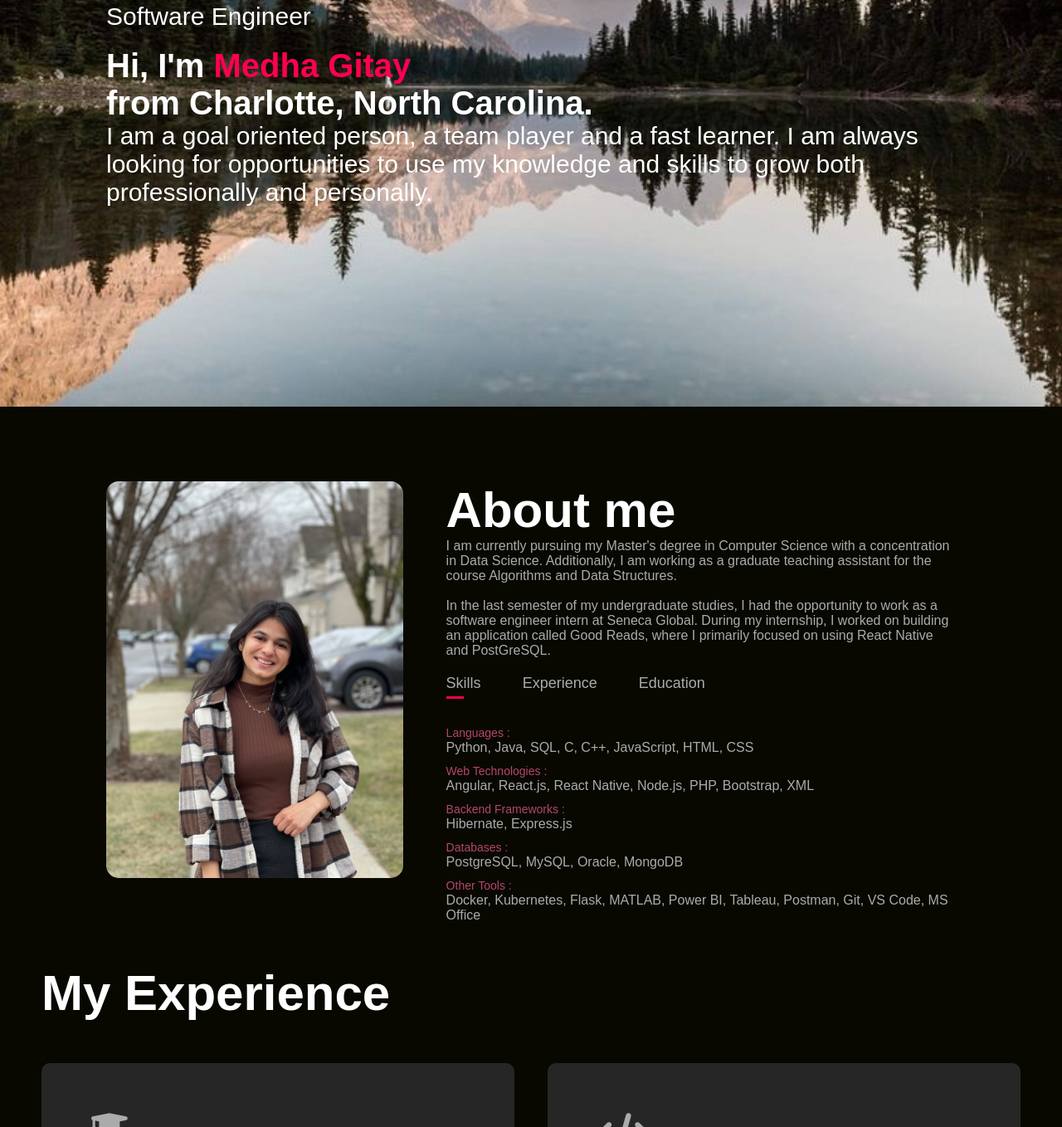
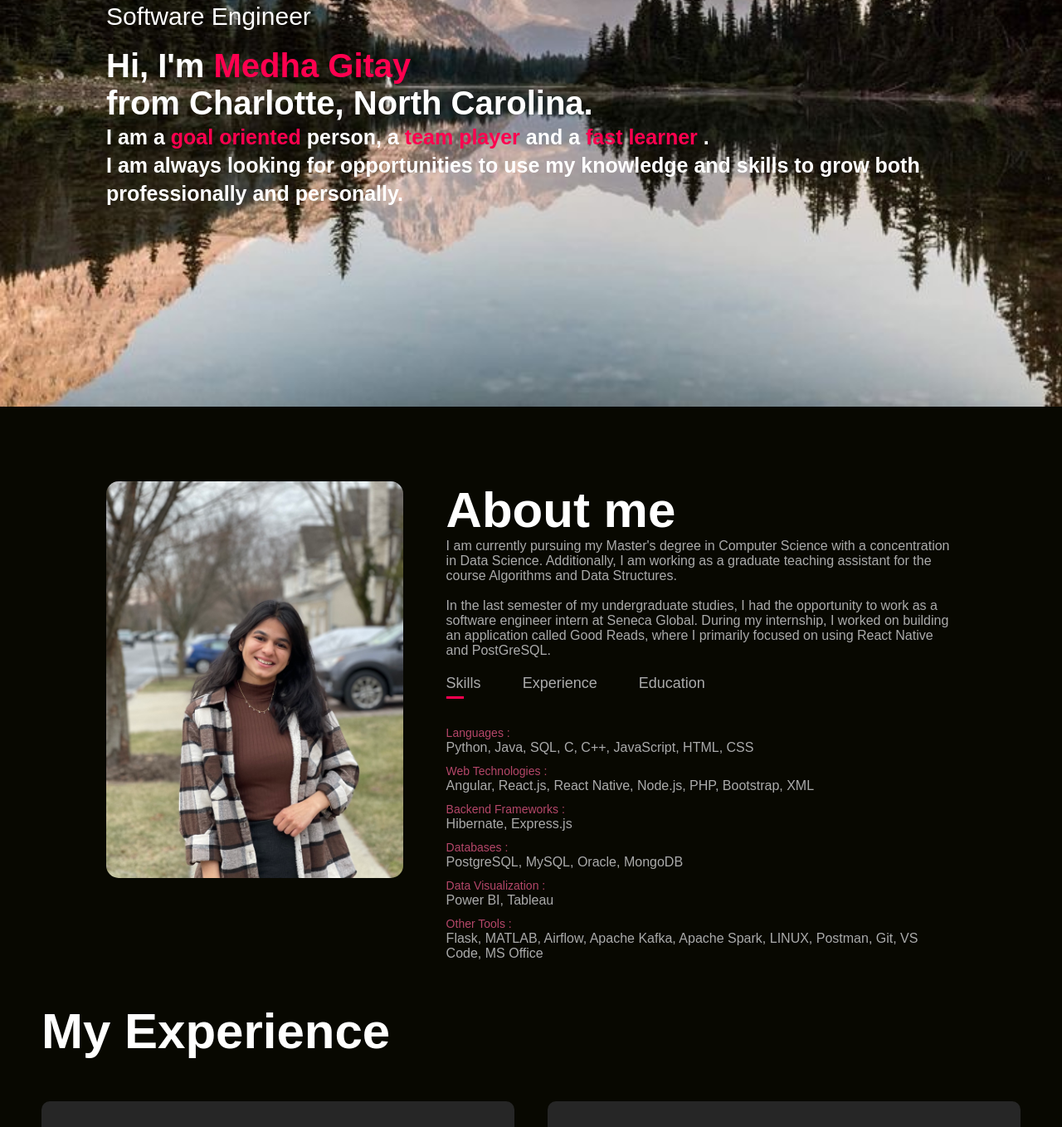
Before and after one commit to medhagitay/portfolio, a plain HTML site: page index.html in a window 1280 px wide. Shown: the part 310-1668 px from the top of the page at 83% size. Drawn offline with Linux system fonts and the light colour scheme.

Commit message:
new intro

```diff
--- a/index.html
+++ b/index.html
@@ -26,8 +26,8 @@
         <div class="header-text">
             <p>Software Engineer</p>
             <h1>Hi, I'm <span>Medha Gitay</span> <br>from Charlotte, North Carolina.</h1>
-            <p> I am a goal oriented person, a team player and a fast learner. I am always looking for opportunities to use my knowledge and skills to grow both professionally and personally.
-            </p>
+            <strong> <small>I am a <span>goal oriented</span> person, a <span> team player</span> and a <span>fast learner</span> .<br> I am always looking for opportunities to use my knowledge and skills to grow both professionally and personally.
+            </small></strong>
         </div>
     </div>
     </div>
@@ -53,7 +53,8 @@
                                 <li> <span> Web Technologies :</span><br>Angular, React.js, React Native, Node.js, PHP, Bootstrap, XML</li>
                                 <li> <span> Backend Frameworks :</span><br>Hibernate, Express.js</li>
                                 <li> <span> Databases :</span><br>PostgreSQL, MySQL, Oracle, MongoDB</li>
-                                <li> <span> Other Tools :</span><br>Docker, Kubernetes, Flask, MATLAB, Power BI, Tableau, Postman, Git, VS Code, MS Office</li>
+                                <li> <span> Data Visualization :</span><br>Power BI, Tableau</li>
+                                <li> <span> Other Tools :</span><br>Flask, MATLAB, Airflow, Apache Kafka, Apache Spark, LINUX, Postman, Git, VS Code, MS Office</li>
                             </ul>
                         </div>
                         <div class="tab-contents" id="experience">
--- a/style.css
+++ b/style.css
@@ -69,6 +69,10 @@ nav ul li a:hover::after{
 }
 
 .header-text h1 span{
+    color:#ff004f
+}
+
+.header-text strong span{
     color:#ff004f
 }
 /***********about************/
```
Also changed, not shown: 1 other file.
